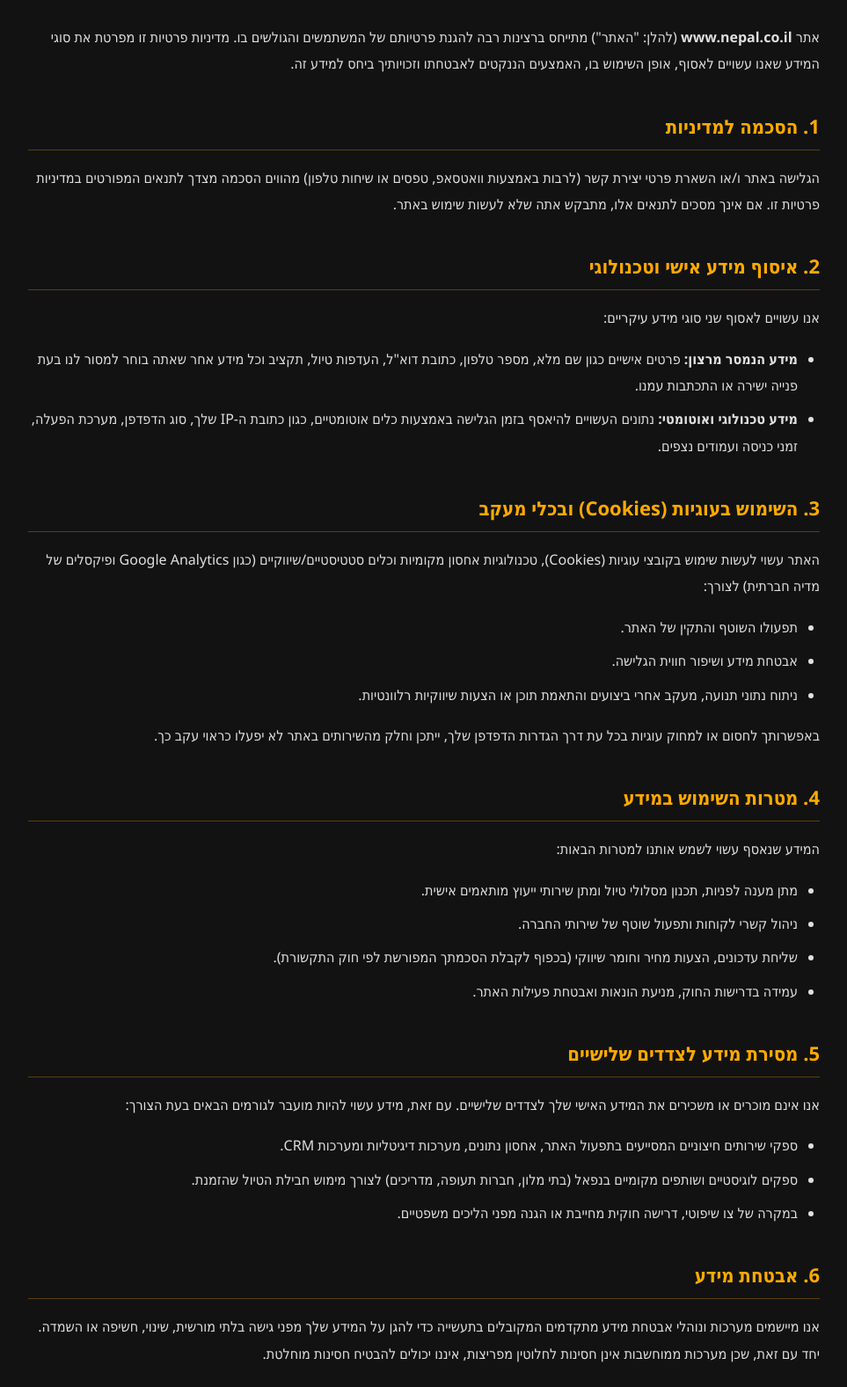
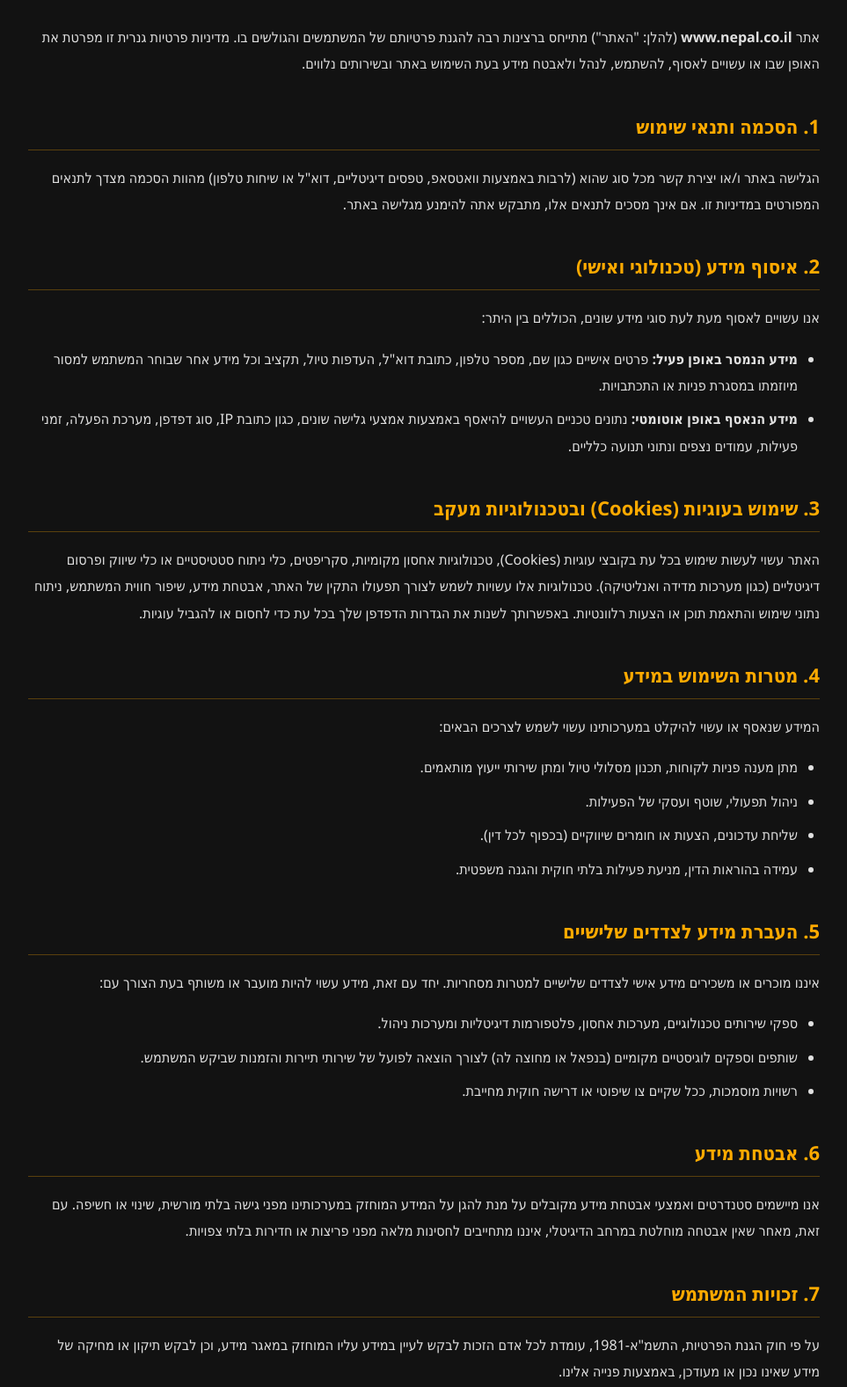
Before and after one commit to 01btc/nepal, a plain HTML site: page privacy.html in a window 1280 px wide. Shown: the part 172-1749 px from the top of the page at 88% size, without its empty margins (158-1121 px from the left). Drawn offline with Linux system fonts and the light colour scheme.

Commit message:
Update privacy.html

```diff
--- a/privacy.html
+++ b/privacy.html
@@ -63,55 +63,49 @@
     <h1>מדיניות פרטיות</h1>
     <div class="update-date">עדכון אחרון: אוקטובר 2026</div>
 
-    <p>אתר <strong>www.nepal.co.il</strong> (להלן: "האתר") מתייחס ברצינות רבה להגנת פרטיותם של המשתמשים והגולשים בו. מדיניות פרטיות זו מפרטת את סוגי המידע שאנו עשויים לאסוף, אופן השימוש בו, האמצעים הננקטים לאבטחתו וזכויותיך ביחס למידע זה.</p>
+    <p>אתר <strong>www.nepal.co.il</strong> (להלן: "האתר") מתייחס ברצינות רבה להגנת פרטיותם של המשתמשים והגולשים בו. מדיניות פרטיות גנרית זו מפרטת את האופן שבו או עשויים לאסוף, להשתמש, לנהל ולאבטח מידע בעת השימוש באתר ובשירותים נלווים.</p>
 
-    <h2>1. הסכמה למדיניות</h2>
-    <p>הגלישה באתר ו/או השארת פרטי יצירת קשר (לרבות באמצעות וואטסאפ, טפסים או שיחות טלפון) מהווים הסכמה מצדך לתנאים המפורטים במדיניות פרטיות זו. אם אינך מסכים לתנאים אלו, מתבקש אתה שלא לעשות שימוש באתר.</p>
+    <h2>1. הסכמה ותנאי שימוש</h2>
+    <p>הגלישה באתר ו/או יצירת קשר מכל סוג שהוא (לרבות באמצעות וואטסאפ, טפסים דיגיטליים, דוא"ל או שיחות טלפון) מהוות הסכמה מצדך לתנאים המפורטים במדיניות זו. אם אינך מסכים לתנאים אלו, מתבקש אתה להימנע מגלישה באתר.</p>
 
-    <h2>2. איסוף מידע אישי וטכנולוגי</h2>
-    <p>אנו עשויים לאסוף שני סוגי מידע עיקריים:</p>
+    <h2>2. איסוף מידע (טכנולוגי ואישי)</h2>
+    <p>אנו עשויים לאסוף מעת לעת סוגי מידע שונים, הכוללים בין היתר:</p>
     <ul>
-        <li><strong>מידע הנמסר מרצון:</strong> פרטים אישיים כגון שם מלא, מספר טלפון, כתובת דוא"ל, העדפות טיול, תקציב וכל מידע אחר שאתה בוחר למסור לנו בעת פנייה ישירה או התכתבות עמנו.</li>
-        <li><strong>מידע טכנולוגי ואוטומטי:</strong> נתונים העשויים להיאסף בזמן הגלישה באמצעות כלים אוטומטיים, כגון כתובת ה-IP שלך, סוג הדפדפן, מערכת הפעלה, זמני כניסה ועמודים נצפים.</li>
+        <li><strong>מידע הנמסר באופן פעיל:</strong> פרטים אישיים כגון שם, מספר טלפון, כתובת דוא"ל, העדפות טיול, תקציב וכל מידע אחר שבוחר המשתמש למסור מיוזמתו במסגרת פניות או התכתבויות.</li>
+        <li><strong>מידע הנאסף באופן אוטומטי:</strong> נתונים טכניים העשויים להיאסף באמצעות אמצעי גלישה שונים, כגון כתובת IP, סוג דפדפן, מערכת הפעלה, זמני פעילות, עמודים נצפים ונתוני תנועה כלליים.</li>
     </ul>
 
-    <h2>3. השימוש בעוגיות (Cookies) ובכלי מעקב</h2>
-    <p>האתר עשוי לעשות שימוש בקובצי עוגיות (Cookies), טכנולוגיות אחסון מקומיות וכלים סטטיסטיים/שיווקיים (כגון Google Analytics ופיקסלים של מדיה חברתית) לצורך:</p>
-    <ul>
-        <li>תפעולו השוטף והתקין של האתר.</li>
-        <li>אבטחת מידע ושיפור חווית הגלישה.</li>
-        <li>ניתוח נתוני תנועה, מעקב אחרי ביצועים והתאמת תוכן או הצעות שיווקיות רלוונטיות.</li>
-    </ul>
-    <p>באפשרותך לחסום או למחוק עוגיות בכל עת דרך הגדרות הדפדפן שלך, ייתכן וחלק מהשירותים באתר לא יפעלו כראוי עקב כך.</p>
+    <h2>3. שימוש בעוגיות (Cookies) ובטכנולוגיות מעקב</h2>
+    <p>האתר עשוי לעשות שימוש בכל עת בקובצי עוגיות (Cookies), טכנולוגיות אחסון מקומיות, סקריפטים, כלי ניתוח סטטיסטיים או כלי שיווק ופרסום דיגיטליים (כגון מערכות מדידה ואנליטיקה). טכנולוגיות אלו עשויות לשמש לצורך תפעולו התקין של האתר, אבטחת מידע, שיפור חווית המשתמש, ניתוח נתוני שימוש והתאמת תוכן או הצעות רלוונטיות. באפשרותך לשנות את הגדרות הדפדפן שלך בכל עת כדי לחסום או להגביל עוגיות.</p>
 
     <h2>4. מטרות השימוש במידע</h2>
-    <p>המידע שנאסף עשוי לשמש אותנו למטרות הבאות:</p>
+    <p>המידע שנאסף או עשוי להיקלט במערכותינו עשוי לשמש לצרכים הבאים:</p>
     <ul>
-        <li>מתן מענה לפניות, תכנון מסלולי טיול ומתן שירותי ייעוץ מותאמים אישית.</li>
-        <li>ניהול קשרי לקוחות ותפעול שוטף של שירותי החברה.</li>
-        <li>שליחת עדכונים, הצעות מחיר וחומר שיווקי (בכפוף לקבלת הסכמתך המפורשת לפי חוק התקשורת).</li>
-        <li>עמידה בדרישות החוק, מניעת הונאות ואבטחת פעילות האתר.</li>
+        <li>מתן מענה פניות לקוחות, תכנון מסלולי טיול ומתן שירותי ייעוץ מותאמים.</li>
+        <li>ניהול תפעולי, שוטף ועסקי של הפעילות.</li>
+        <li>שליחת עדכונים, הצעות או חומרים שיווקיים (בכפוף לכל דין).</li>
+        <li>עמידה בהוראות הדין, מניעת פעילות בלתי חוקית והגנה משפטית.</li>
     </ul>
 
-    <h2>5. מסירת מידע לצדדים שלישיים</h2>
-    <p>אנו אינם מוכרים או משכירים את המידע האישי שלך לצדדים שלישיים. עם זאת, מידע עשוי להיות מועבר לגורמים הבאים בעת הצורך:</p>
+    <h2>5. העברת מידע לצדדים שלישיים</h2>
+    <p>איננו מוכרים או משכירים מידע אישי לצדדים שלישיים למטרות מסחריות. יחד עם זאת, מידע עשוי להיות מועבר או משותף בעת הצורך עם:</p>
     <ul>
-        <li>ספקי שירותים חיצוניים המסייעים בתפעול האתר, אחסון נתונים, מערכות דיגיטליות ומערכות CRM.</li>
-        <li>ספקים לוגיסטיים ושותפים מקומיים בנפאל (בתי מלון, חברות תעופה, מדריכים) לצורך מימוש חבילת הטיול שהזמנת.</li>
-        <li>במקרה של צו שיפוטי, דרישה חוקית מחייבת או הגנה מפני הליכים משפטיים.</li>
+        <li>ספקי שירותים טכנולוגיים, מערכות אחסון, פלטפורמות דיגיטליות ומערכות ניהול.</li>
+        <li>שותפים וספקים לוגיסטיים מקומיים (בנפאל או מחוצה לה) לצורך הוצאה לפועל של שירותי תיירות והזמנות שביקש המשתמש.</li>
+        <li>רשויות מוסמכות, ככל שקיים צו שיפוטי או דרישה חוקית מחייבת.</li>
     </ul>
 
     <h2>6. אבטחת מידע</h2>
-    <p>אנו מיישמים מערכות ונוהלי אבטחת מידע מתקדמים המקובלים בתעשייה כדי להגן על המידע שלך מפני גישה בלתי מורשית, שינוי, חשיפה או השמדה. יחד עם זאת, שכן מערכות ממוחשבות אינן חסינות לחלוטין מפריצות, איננו יכולים להבטיח חסינות מוחלטת.</p>
+    <p>אנו מיישמים סטנדרטים ואמצעי אבטחת מידע מקובלים על מנת להגן על המידע המוחזק במערכותינו מפני גישה בלתי מורשית, שינוי או חשיפה. עם זאת, מאחר שאין אבטחה מוחלטת במרחב הדיגיטלי, איננו מתחייבים לחסינות מלאה מפני פריצות או חדירות בלתי צפויות.</p>
 
-    <h2>7. זכות עיון ושינוי מידע</h2>
-    <p>על פי חוק הגנת הפרטיות, התשמ"א-1981, כל אדם זכאי לעיין במידע עליו המוחזק במאגר מידע. אם גילית כי המידע אינו נכון, שלם, ברור או מעודכן, רשאי אתה לפנות אלינו בבקשה לתקן את המידע או למחקו.</p>
+    <h2>7. זכויות המשתמש</h2>
+    <p>על פי חוק הגנת הפרטיות, התשמ"א-1981, עומדת לכל אדם הזכות לבקש לעיין במידע עליו המוחזק במאגר מידע, וכן לבקש תיקון או מחיקה של מידע שאינו נכון או מעודכן, באמצעות פנייה אלינו.</p>
 
-    <h2>8. שינויים במדיניות הפרטיות</h2>
-    <p>אנו שומרים לעצמנו את הזכות לעדכן וְ/או לשנות מדיניות פרטיות זו מעת לעת ללא הודעה מוקדמת. כל שינוי ייכנס לתוקף מיד עם פרסומו בעמוד זה.</p>
+    <h2>8. שינויים במדיניות</h2>
+    <p>אנו שומרים לעצמנו את הזכות המלאה לשנות, לעדכן או לתקן את מדיניות הפרטיות הזו מעת לעת וללא הודעה מוקדמת. נוסח המדיניות המעודכן הוא שקובע ויחול מרגע פרסומו בעמוד זה.</p>
 
     <h2>9. יצירת קשר</h2>
-    <p>לשאלות, פניות או בקשות הנוגעות למדיניות פרטיות זו, ניתן ליצור עמנו קשר ישירות דרך פלטפורמות התקשורת המופיעות בעמוד הבית של האתר.</p>
+    <p>לשאלות, הבהרות או פניות הנוגעות למדיניות פרטיות זו, ניתן ליצור עמנו קשר באמצעות פרטי ההתקשרות המופיעים בעמוד הבית של האתר.</p>
 
     <a href="index.html" class="back-link">← חזרה לדף הבית</a>
 
```
